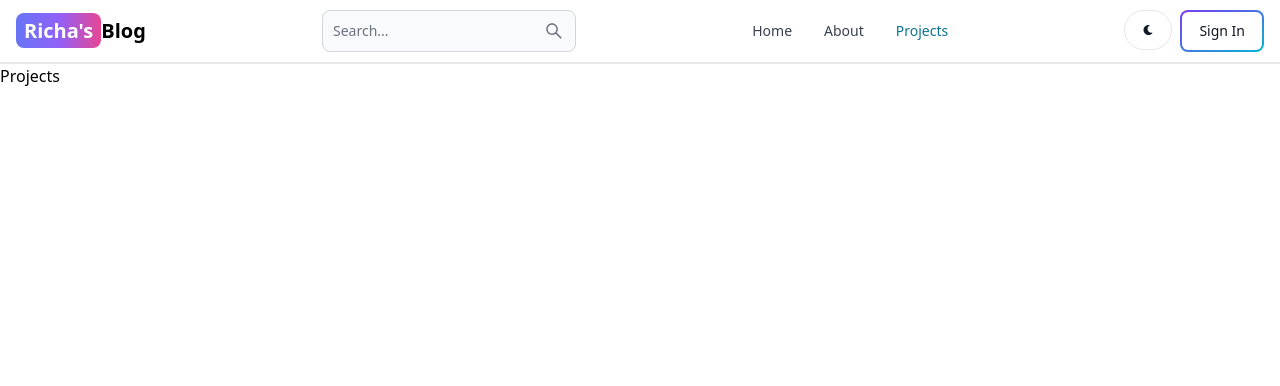
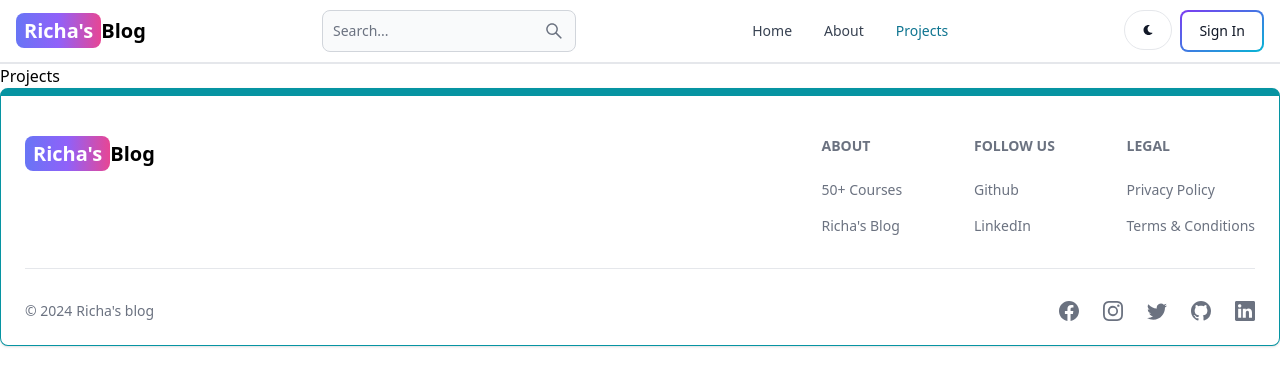
Before and after one commit to RichaSinha01/mern-blog-app, a React (Vite) app in the folder client/: page /projects in a window 1280 px wide. Shown: the top 386 px of the page. Built offline with nearby package versions, Linux system fonts and the light colour scheme.

Commit message:
Create and add the footer component

```diff
--- a/client/src/App.jsx
+++ b/client/src/App.jsx
@@ -8,6 +8,7 @@
 import Dashboard from './pages/Dashboard';
 import Projects from './pages/Projects';
 import Header from './components/Header';
+import Footer from './components/Footer';
 
 export default function App() {
   return (
@@ -21,6 +22,7 @@
         <Route path = "/dashboard" element = {<Dashboard />} />
         <Route path = "/projects" element = {<Projects />} />
       </Routes>
+      <Footer />
     </BrowserRouter>
   )
 }
--- /dev/null
+++ b/client/src/components/Footer.jsx
@@ -0,0 +1,82 @@
+import { Footer } from 'flowbite-react';
+import { Link } from 'react-router-dom';
+import { BsFacebook, BsInstagram, BsTwitter, BsGithub, BsLinkedin } from 'react-icons/bs';
+export default function FooterCom() {
+  return (
+    <Footer container className='border border-t-8 border-teal-500'>
+      <div className='w-full max-w-7xl mx-auto'>
+        <div className='grid w-full justify-between sm:flex md:grid-cols-1'>
+          <div className='mt-5'>
+            <Link
+              to='/'
+              className='self-center whitespace-nowrap text-lg sm:text-xl font-semibold dark:text-white'
+            >
+              <span className='px-2 py-1 bg-gradient-to-r from-indigo-500 via-purple-500 to-pink-500 rounded-lg text-white'>
+                Richa's
+              </span>
+              Blog
+            </Link>
+          </div>
+          <div className='grid grid-cols-2 gap-8 mt-4 sm:grid-cols-3 sm:gap-6'>
+            <div>
+              <Footer.Title title='About' />
+              <Footer.LinkGroup col>
+                <Footer.Link
+                  href='https://www.100jsprojects.com'
+                  target='_blank'
+                  rel='noopener noreferrer'
+                >
+                  50+ Courses
+                </Footer.Link>
+                <Footer.Link
+                  href='/about'
+                  target='_blank'
+                  rel='noopener noreferrer'
+                >
+                  Richa's Blog
+                </Footer.Link>
+              </Footer.LinkGroup>
+            </div>
+            <div>
+              <Footer.Title title='Follow us' />
+              <Footer.LinkGroup col>
+                <Footer.Link
+                  href='https://github.com/RichaSinha01'
+                  target='_blank'
+                  rel='noopener noreferrer'
+                >
+                  Github
+                </Footer.Link>
+                <Footer.Link href='https://www.linkedin.com/in/richa-sinha-1a393b1b7' target='_blank'
+                  rel='noopener noreferrer'>LinkedIn</Footer.Link>
+              </Footer.LinkGroup>
+            </div>
+            <div>
+              <Footer.Title title='Legal' />
+              <Footer.LinkGroup col>
+                <Footer.Link href='#'>Privacy Policy</Footer.Link>
+                <Footer.Link href='#'>Terms &amp; Conditions</Footer.Link>
+              </Footer.LinkGroup>
+            </div>
+          </div>
+        </div>
+        <Footer.Divider />
+        <div className='w-full sm:flex sm:items-center sm:justify-between'>
+          <Footer.Copyright
+            href='#'
+            by="Richa's blog"
+            year={new Date().getFullYear()}
+          />
+          <div className="flex gap-6 sm:mt-0 mt-4 sm:justify-center">
+            <Footer.Icon href='#' icon={BsFacebook}/>
+            <Footer.Icon href='#' icon={BsInstagram}/>
+            <Footer.Icon href='#' icon={BsTwitter}/>
+            <Footer.Icon href='https://github.com/RichaSinha01' icon={BsGithub}/>
+            <Footer.Icon href='https://www.linkedin.com/in/richa-sinha-1a393b1b7' icon={BsLinkedin}/>
+
+          </div>
+        </div>
+      </div>
+    </Footer>
+  );
+}
```
